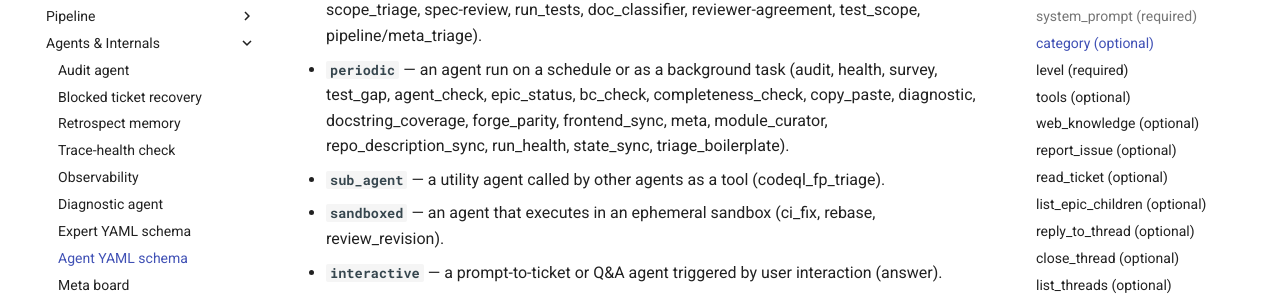
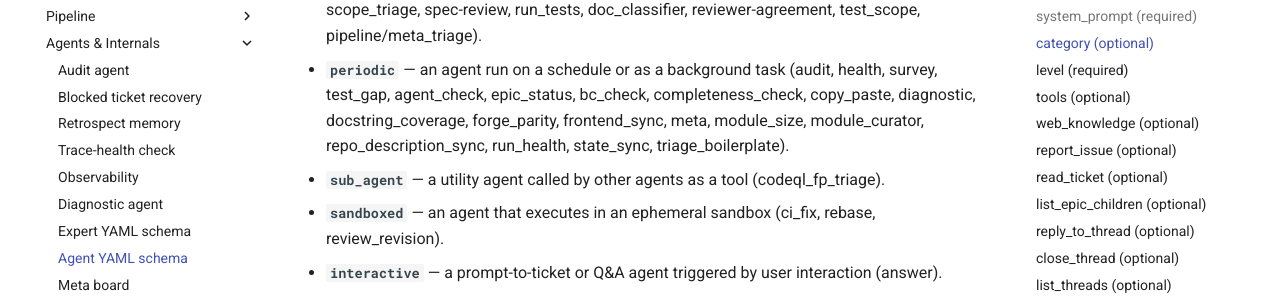
Before and after one commit to damien-robotsix/robotsix-mill, an MkDocs documentation site: the page built from docs/agents/agent-yaml-schema.md, in a window 1280 px wide and 900 px high, scrolled down 2213 px. Shown: the part 200-504 px from the top of the window. Built offline with MkDocs 1.6.1 and Material for MkDocs 9.7.7, drawn with Linux system fonts in a browser that asks for light colours.

Commit message:
mill: agent-yaml-schema.md: add missing 'module_size' to periodic agent listings (20260720T051613Z-agent-yaml-schema-md-add-missing-module-512c) (#2477)
Co-authored-by: robotsix-mill <mill@robotsix.local>

```diff
--- a/docs/agents/agent-yaml-schema.md
+++ b/docs/agents/agent-yaml-schema.md
@@ -91,7 +91,7 @@ Which class of agent this is:
 - **`periodic`** — an agent run on a schedule or as a background task
   (audit, health, survey, test_gap, agent_check, epic_status, bc_check,
   completeness_check, copy_paste, diagnostic, docstring_coverage,
-  forge_parity, frontend_sync, meta, module_curator,
+  forge_parity, frontend_sync, meta, module_size, module_curator,
   repo_description_sync, run_health, state_sync,
   triage_boilerplate).
 - **`sub_agent`** — a utility agent called by other agents as a tool
@@ -237,7 +237,7 @@ of any ticket by ID. This is the safe, read-only counterpart to
 
 Periodic agents (`audit`, `health`, `survey`, `test_gap`, `bc_check`,
 `agent_check`, `completeness_check`, `copy_paste`, `docstring_coverage`,
-`forge_parity`, `frontend_sync`, `meta`, `module_curator`, `run_health`,
+`forge_parity`, `frontend_sync`, `meta`, `module_curator`, `module_size`, `run_health`,
 `state_sync`, `triage_boilerplate`) set this to `true` so they
 can look up the full context of past proposals when the one-line
 summary in `<recent_proposals>` isn't enough. Pipeline agents and
```
Also changed, not shown: CHANGELOG.md (+1 -0 lines).
